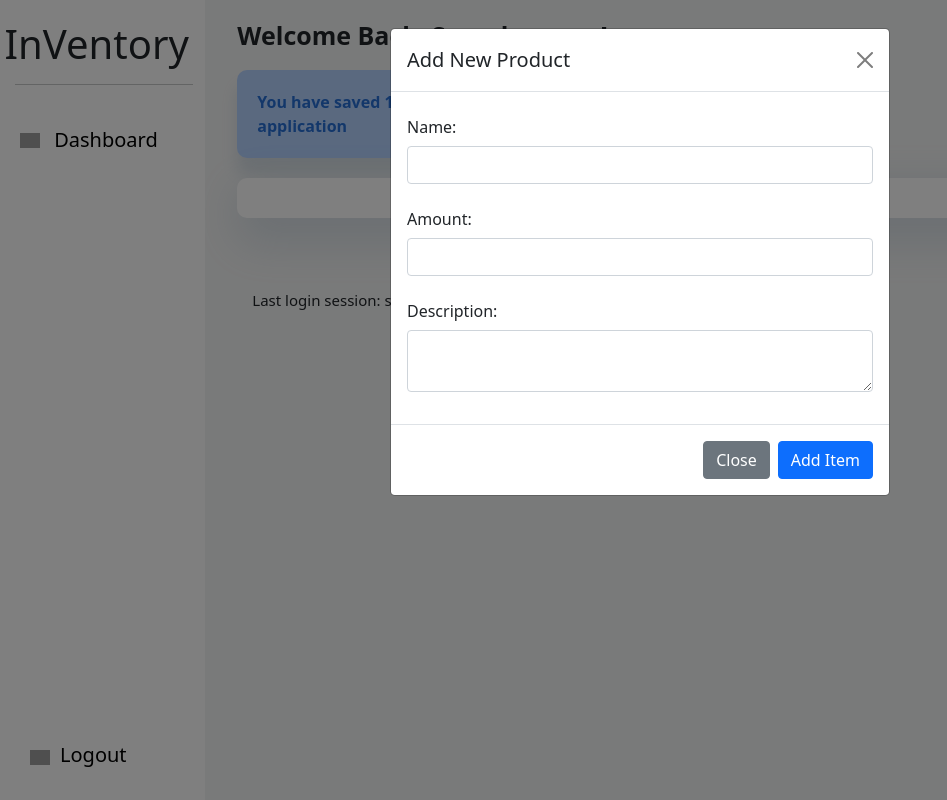
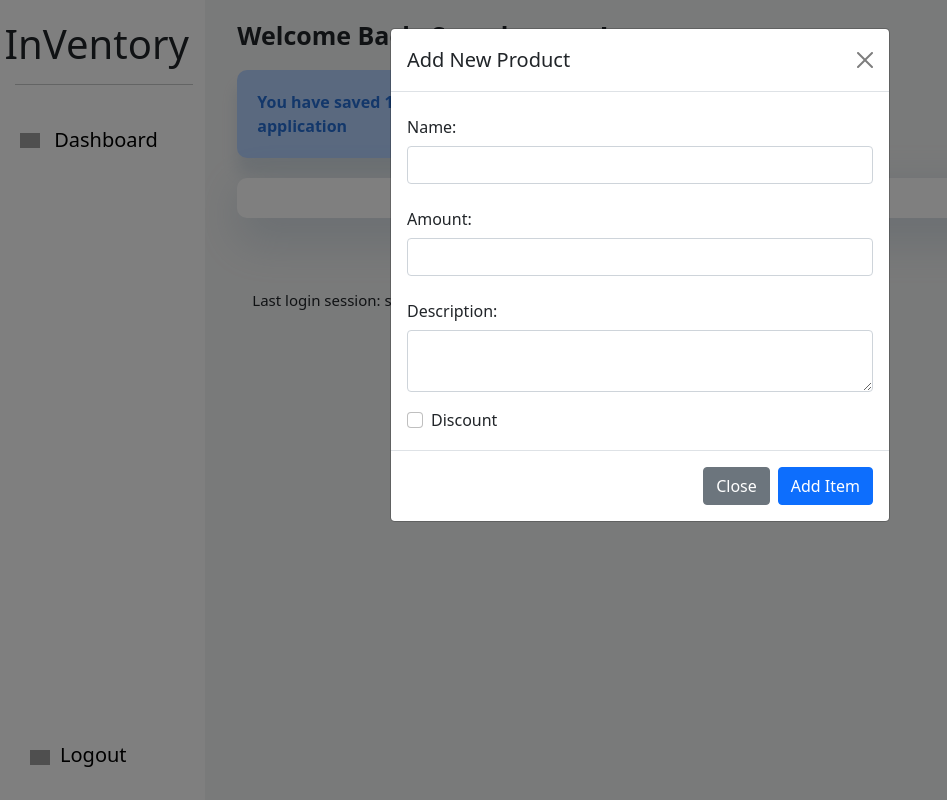
Before and after one commit to tvadhisti/inventory_list, a Django app: template main/templates/main.html in a window 1280 px wide, after a click on "Add New Item". Shown: the whole page, without its empty margins (0-947 px from the left). Run offline with Django 4.2, Linux system fonts and the light colour scheme; tables that the repository leaves empty hold one stand-in row (values such as "Sample post"); the template is opened without the code that fills it: values that come from a table or form of the project are taken from there, most other values are stand-ins (such as "Sample title", 1, 10 or a date in 2020); data that the repository does not hold is empty; grey boxes are pictures that could not be loaded.

Commit message:
interview

```diff
--- a/main/models.py
+++ b/main/models.py
@@ -1,5 +1,6 @@
 from django.db import models
 from django.contrib.auth.models import User
+
 
 class Item(models.Model):
     name = models.CharField(max_length=255)
@@ -7,3 +8,4 @@ class Item(models.Model):
     amount = models.IntegerField()
     description = models.TextField()
     user = models.ForeignKey(User, on_delete=models.CASCADE)
+    is_discount = models.BooleanField(default=False)
--- a/main/templates/main.html
+++ b/main/templates/main.html
@@ -266,6 +266,12 @@
                                         <label for="description" class="col-form-label">Description:</label>
                                         <textarea class="form-control" id="description" name="description"></textarea>
                                     </div>
+                                    <div class="form-check">
+                                        <input class="form-check-input" type="checkbox" value="1" name="is_discount">
+                                        <label class="form-check-label" for="flexCheckDefault">
+                                            Discount
+                                        </label>
+                                    </div>
                                 </form>
                             </div>
                             <div class="modal-footer">
@@ -311,14 +317,23 @@
             <th>Amount</th>
             <th>Description</th>
             <th>Date Added</th>
+            <th>Discount</th>
             <th>Action</th>
         </tr>`
             products.forEach((item) => {
-                htmlString += `\n<tr>
-            <td>${item.fields.name}</td>
+                htmlString = htmlString + `\n`;
+                if (item.fields.is_discount) {
+                    htmlString += `<tr style = "background-color:red">`;
+                } else {
+                    htmlString += `<tr style = "background-color:blue">`;
+                }
+
+                htmlString +=
+                    `<td>${item.fields.name}</td>
                     <td>${item.fields.amount}</td>
                     <td>${item.fields.description}</td>
                     <td>${item.fields.date_added}</td>
+                    <td>${item.fields.is_discount}</td>
                     <td>
                         <button class="delete-btn" onclick="deleteProduct(${item.pk})">
                             Delete
--- a/main/views.py
+++ b/main/views.py
@@ -130,9 +130,12 @@ def add_product_ajax(request):
         amount = request.POST.get("amount")
         description = request.POST.get("description")
         user = request.user
+        is_discount = request.POST.get("is_discount")
+        if is_discount == None:
+            is_discount = False
 
         new_product = Item(name=name, amount=amount,
-                           description=description, user=user)
+                           description=description, user=user, is_discount=is_discount)
         new_product.save()
 
         return HttpResponse(b"CREATED", status=201)
```
Also changed, not shown: inventory_list/settings.py (+8 -8 lines), main/migrations/0006_item_is_discount.py (added), 1 other file. Lines whose indentation alone changed are shown as unchanged.
